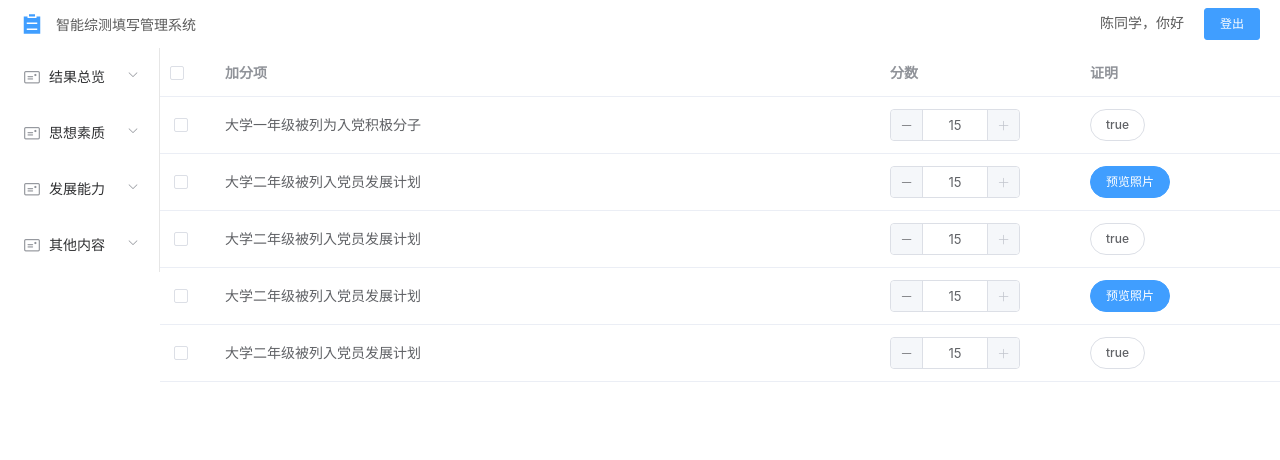
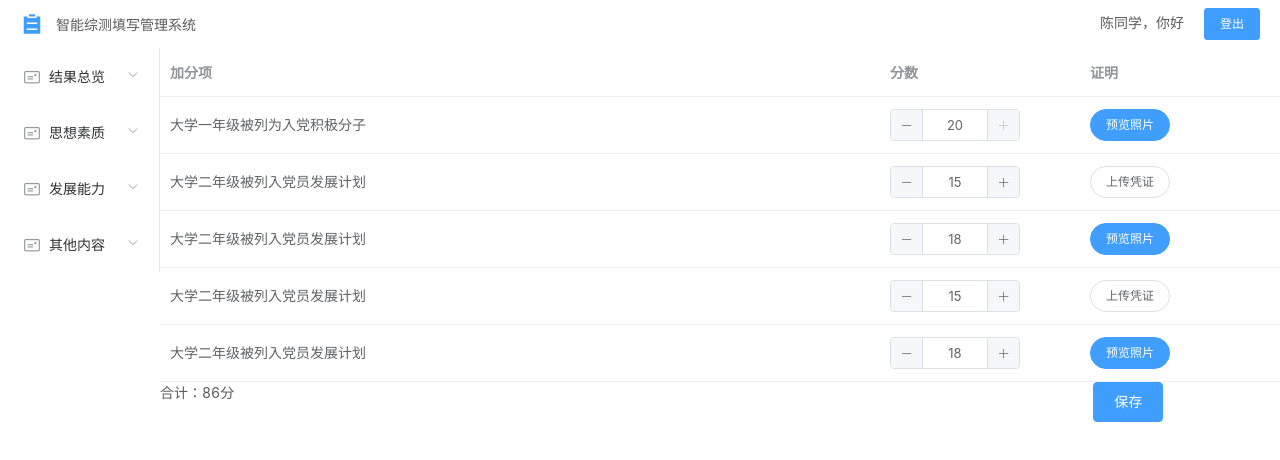
Before and after one commit to ChannnXY/resume_master, a Vue app: page / in a window 1280 px wide. Shown: the top 460 px of the page. Built offline with nearby package versions, Linux system fonts and the light colour scheme.

Commit message:
feature thought：图片上传完成

```diff
--- a/src/components/thCivilized.vue
+++ b/src/components/thCivilized.vue
@@ -1,3 +1,16 @@
 <template>
     <div>civilized</div>
 </template>
+
+<script>
+import { store } from "../store/thCililized";
+export default {
+    name:'thCivilized',
+    store:store,
+    data(){
+        return{
+
+        }
+    }
+}
+</script>
--- a/src/components/thThought.vue
+++ b/src/components/thThought.vue
@@ -1,15 +1,11 @@
 <template>
-    <el-table
+  <div>
+    <el-row>
+      <el-table
           ref="multipleTable"
           :data="tableData"
           tooltip-effect="dark"
-          @selection-change="handleSelectionChange"
           style="width: 100%">
-          <!-- 复选按钮 -->
-          <el-table-column
-            type="selection"
-            width="55">
-          </el-table-column>
           <!-- 加分项 -->
           <el-table-column
             prop="name"
@@ -17,11 +13,10 @@
           </el-table-column>
           <!-- 分数 -->
           <el-table-column
-            prop="defaultGrade"
             label="分数"
             width="200">
               <template slot-scope="scope">
-                <el-input-number  v-model="scope.row.defaultGrade"
+                <el-input-number  v-model="scope.row.grade"
                                   :min="scope.row.minGrade"
                                   :max="scope.row.maxGrade"
                                   size="small"></el-input-number>
@@ -34,29 +29,39 @@
             <template slot-scope="scope">
               <!-- 图片上传按钮 -->
               <el-upload  action="http://192.168.137.1:3000/users/postImage"
+                          :on-success="(res,file,fileList)=>uploadSuccess(res,file,fileList,scope.$index)"
                           :limit="1"
                           :show-file-list="false"
-                          :on-success="uploadSuccess"
-                          v-if="tableData[scope.$index].ischecked">
-                <el-button size="small" round slot="trigger">{{tableData[scope.$index].ischecked}}</el-button>
+                          v-if="!scope.row.imageUrl">
+                <el-button size="small" round slot="trigger">上传凭证</el-button>
               </el-upload>
               <!-- 图片预览按钮 -->
               <el-popover placement="left"
                           title="您确定要删除这张照片吗"
                           v-else>
                   <!-- 预览照片 -->
-                  <el-image :src="scope.row.url"
+                  <el-image :src="scope.row.imageUrl"
                             fit="cover"
                             class="preview--image"></el-image>
                   <div style="text-align:right;margin-top:8px;">
-                    <el-button size="mini" type="text" @click="previewCancle(scope.$index)" style="margin-right:20px">取消</el-button>
-                    <el-button type="danger" size="mini" @click="visible = false">确定删除</el-button>
+                    <el-button size="mini" type="text" @click="visible = false" style="margin-right:20px">取消</el-button>
+                    <el-button type="danger" size="mini" @click="previewDelete(scope.$index)">确定删除</el-button>
                   </div>
                   <el-button size="small" type="primary" slot="reference" round>预览照片</el-button>
                 </el-popover>
             </template>
           </el-table-column>
-    </el-table>
+      </el-table>
+    </el-row>
+
+    <el-row>
+      <el-col :span="20">合计：{{multiGrade}}分</el-col>
+      <el-col :span="4">
+        <el-button type="primary">保存</el-button>
+      </el-col>
+    </el-row>
+  </div>
+
 </template>
 
 <script>
@@ -69,29 +74,40 @@ export default {
   data(){
     return {
       // 用户填写的数据
+      name:"123124"
     }
   },
   // 方法
   methods:{
-    //预览上传照片时取消操作
-    previewCancle(index){
-      window.console.log(index);
-    },
-    // 多选框列表操作
-    handleSelectionChange() {
-        window.console.log()
+    //预览上传照片时确定删除照片
+    previewDelete(index){
+      this.$store.commit('deleteImageUrl',index)
     },
     //图片上传回调
-    uploadSuccess(res){
-      window.console.log(res.data.imageUrl);
-      this.$store.commit('setImageUrl',res.data)
-    },
+    uploadSuccess(res,file,fileList,index){
+      // file.raw 图片文件原始内容
+      // index 自定义传参，上传的是哪一行的数据
+      let payload = {
+        imageUrl:res.data.imageUrl,
+        index : index
+      }
+      this.$store.commit('setImageUrl',payload)
+    }
   },
   // 计算属性
   computed:{
     tableData(){
-      return this.$store.getters.pushFlags;
+      // return this.$store.getters.pushFlags;
+      return this.$store.state.tableData;
     },
+    multiGrade(){
+      let data = this.$store.state.tableData;
+      let result = 0;
+      data.forEach( item =>{
+        result += item.grade
+      })
+      return result;
+    }
   }
 }
 </script>
--- a/src/main.js
+++ b/src/main.js
@@ -1,5 +1,6 @@
 import Vue from 'vue'
 import App from './App.vue'
+
 
 import ElementUI  from 'element-ui';
 import 'element-ui/lib/theme-chalk/index.css';
--- /dev/null
+++ b/src/store/thCililized.js
@@ -0,0 +1,31 @@
+import Vue from  'vue';
+import Vuex from 'vuex';
+
+Vue.use(Vuex);
+
+export const store = new Vuex.Store({
+    state:{
+        selectData:[
+            {itemId:23140,name:'大学一年级被列为入党积极分子',minGrade:0,maxGrade:20,defaultGrade:20},
+            {itemId:12421,name:'大学二年级被列入党员发展计划',minGrade:0,maxGrade:20,defaultGrade:15},
+            {itemId:21245,name:'大学二年级被列入党员发展计划',minGrade:0,maxGrade:20,defaultGrade:18},
+            {itemId:12314,name:'大学二年级被列入党员发展计划',minGrade:0,maxGrade:20,defaultGrade:15},
+            {itemId:12233,name:'大学二年级被列入党员发展计划',minGrade:0,maxGrade:20,defaultGrade:18},],
+    },
+    getters:{
+
+    },
+    mutations:{
+        setImageUrl(state,payload){
+            let index = payload.index;
+            let imageUrl = payload.imageUrl;
+            state.tableData[index].imageUrl = imageUrl;
+            window.console.log(state)
+        },
+        deleteImageUrl(state,payload){
+            let index = payload;
+            state.tableData[index].imageUrl = "";
+            state.tableData[index].grade = 15;
+        }
+    }
+})
--- a/src/store/thThought.js
+++ b/src/store/thThought.js
@@ -6,30 +6,26 @@ Vue.use(Vuex);
 export const store = new Vuex.Store({
     state:{
         tableData:[
-            {itemId:23140,name:'大学一年级被列为入党积极分子',minGrade:10,maxGrade:15,defaultGrade:15},
-            {itemId:12421,name:'大学二年级被列入党员发展计划',minGrade:10,maxGrade:15,defaultGrade:15},
-            {itemId:21245,name:'大学二年级被列入党员发展计划',minGrade:10,maxGrade:15,defaultGrade:15},
-            {itemId:12314,name:'大学二年级被列入党员发展计划',minGrade:10,maxGrade:15,defaultGrade:15},
-            {itemId:12233,name:'大学二年级被列入党员发展计划',minGrade:10,maxGrade:15,defaultGrade:15},]
+            {itemId:23140,name:'大学一年级被列为入党积极分子',minGrade:0,maxGrade:20,grade:20,imageUrl:"https://channnxy.oss-cn-hangzhou.aliyuncs.com/bianlun.png"},
+            {itemId:12421,name:'大学二年级被列入党员发展计划',minGrade:0,maxGrade:20,grade:15,imageUrl:""},
+            {itemId:21245,name:'大学二年级被列入党员发展计划',minGrade:0,maxGrade:20,grade:18,imageUrl:"https://channnxy.oss-cn-hangzhou.aliyuncs.com/bianlun.png"},
+            {itemId:12314,name:'大学二年级被列入党员发展计划',minGrade:0,maxGrade:20,grade:15,imageUrl:""},
+            {itemId:12233,name:'大学二年级被列入党员发展计划',minGrade:0,maxGrade:20,grade:18,imageUrl:"https://channnxy.oss-cn-hangzhou.aliyuncs.com/bianlun.png"},],
     },
     getters:{
-        pushFlags:(state) =>{
-            let tableData = new Array();
-            state.tableData.map( (item,index)=>{
-                item.url = index % 2 == 0 ? "" : "https://channnxy.oss-cn-hangzhou.aliyuncs.com/bianlun.png"
-                item.ischecked = index % 2 == 0 ? true : false;
-                tableData.push(item);
-            })
-            window.console.log(tableData);
-            return tableData;
-        }
+
     },
     mutations:{
-        setImageUrl:(state,payload)=>{
-            window.console.log(payload);
-            let imageUrl = payload.payload;
-            state.tableData[0].url = imageUrl;
-            state.tableData[0].ischecked = Boolean(state.tableData[0].url);
+        setImageUrl(state,payload){
+            let index = payload.index;
+            let imageUrl = payload.imageUrl;
+            state.tableData[index].imageUrl = imageUrl;
+            window.console.log(state)
+        },
+        deleteImageUrl(state,payload){
+            let index = payload;
+            state.tableData[index].imageUrl = "";
+            state.tableData[index].grade = 15;
         }
     }
 })
```
